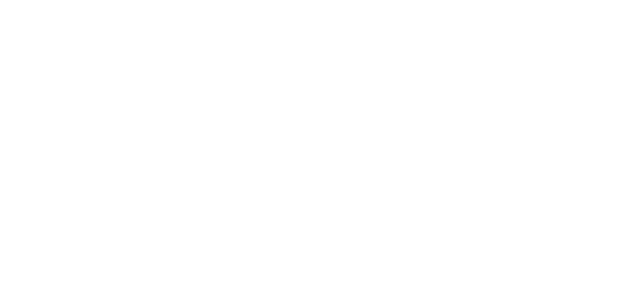
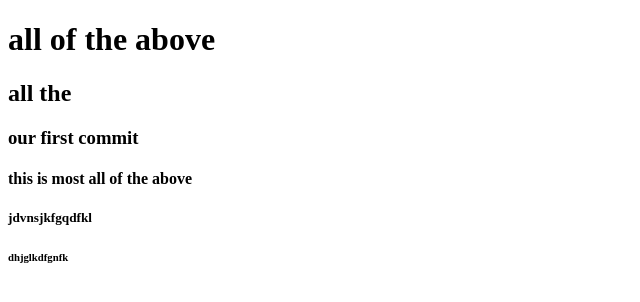
Before and after one commit to Afran1984/My-3-project, a plain HTML site: page prtp.html in a window 1280 px wide. Shown: the whole page, without its empty margins (0-640 px from the left). Drawn offline with Linux system fonts and the light colour scheme.

Commit message:
make hadding

```diff
--- a/prtp.html
+++ b/prtp.html
@@ -7,6 +7,11 @@
     <title>this is all count</title>
 </head>
 <body>
-
+    <h1>all of the above</h1>
+    <h2> all the </h2>
+    <h3>our first commit</h3>
+    <h4>this is most all of the above </h4>
+    <h5>jdvnsjkfgqdfkl</h5>
+    <h6>dhjglkdfgnfk</h6>
 </body>
 </html>
```
